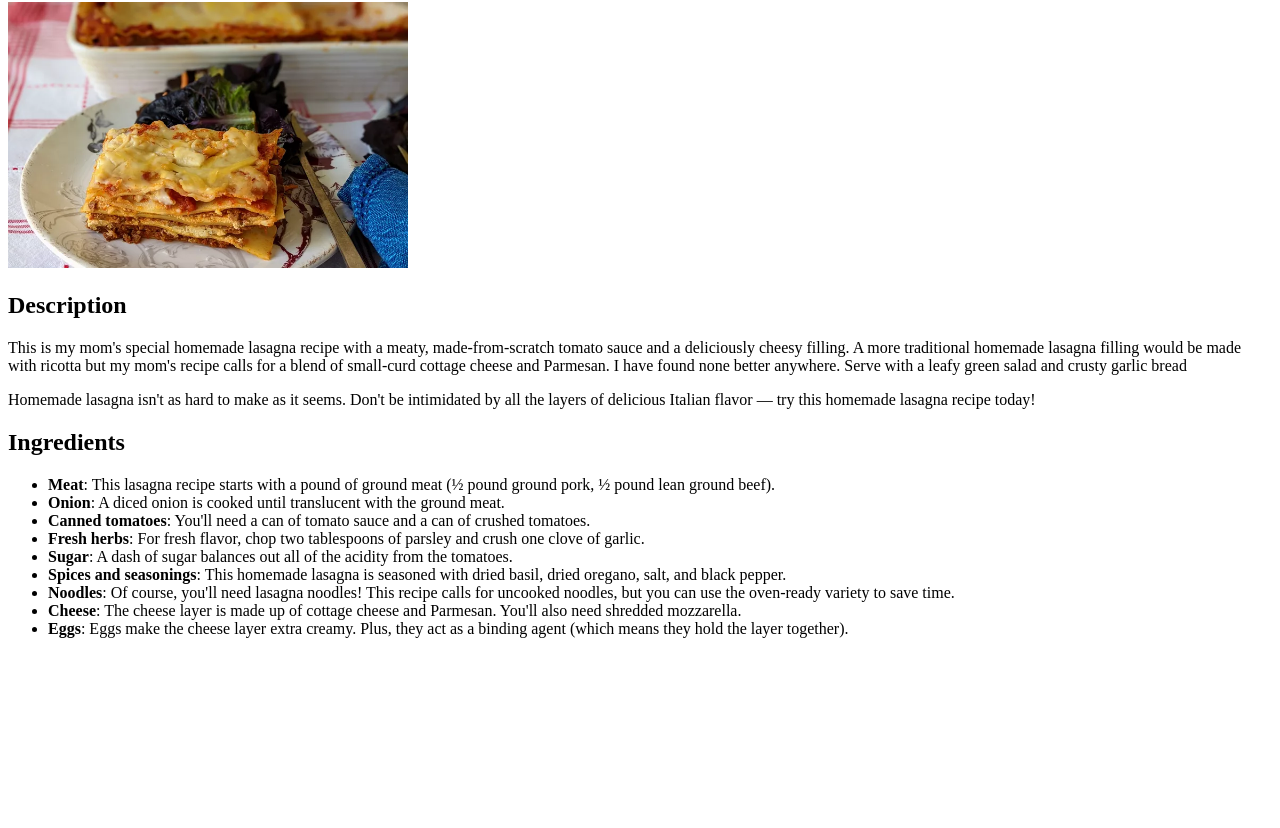
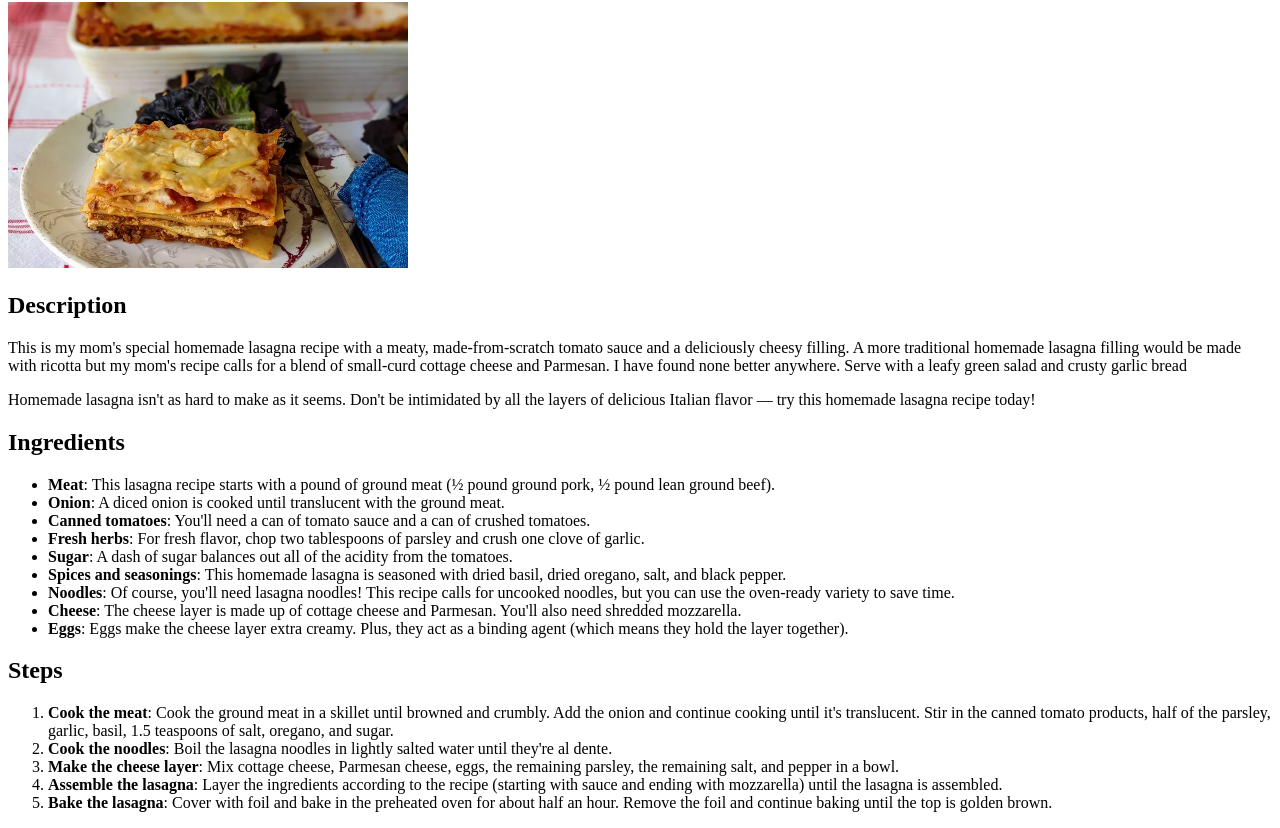
Before and after one commit to PaulAndreiC/odin-recipes, a plain HTML site: page recipes/lasagna.html in a window 1280 px wide. Shown: the part 78-906 px from the top of the page. Before the commit the page ends 800 px from the top, so only its background shows below. Drawn offline with Linux system fonts and the light colour scheme.

Commit message:
Add <h2> Steps and <ol> with all steps

```diff
--- a/recipes/lasagna.html
+++ b/recipes/lasagna.html
@@ -53,5 +53,24 @@
                 <strong>Eggs</strong>: Eggs make the cheese layer extra creamy. Plus, they act as a binding agent (which means they hold the layer together).
             </li>
         </ul>
+
+        <h2>Steps</h2>
+        <ol>
+            <li>
+                <strong>Cook the meat</strong>: Cook the ground meat in a skillet until browned and crumbly. Add the onion and continue cooking until it's translucent. Stir in the canned tomato products, half of the parsley, garlic, basil, 1.5 teaspoons of salt, oregano, and sugar.
+            </li>
+            <li>
+                <strong>Cook the noodles</strong>: Boil the lasagna noodles in lightly salted water until they're al dente.
+            </li>
+            <li>
+                <strong>Make the cheese layer</strong>: Mix cottage cheese, Parmesan cheese, eggs, the remaining parsley, the remaining salt, and pepper in a bowl.
+            </li>
+            <li>
+                <strong>Assemble the lasagna</strong>: Layer the ingredients according to the recipe (starting with sauce and ending with mozzarella) until the lasagna is assembled.
+            </li>
+            <li>
+                <strong>Bake the lasagna</strong>: Cover with foil and bake in the preheated oven for about half an hour. Remove the foil and continue baking until the top is golden brown.
+            </li>
+        </ol>
     </body>
 </html>
```
